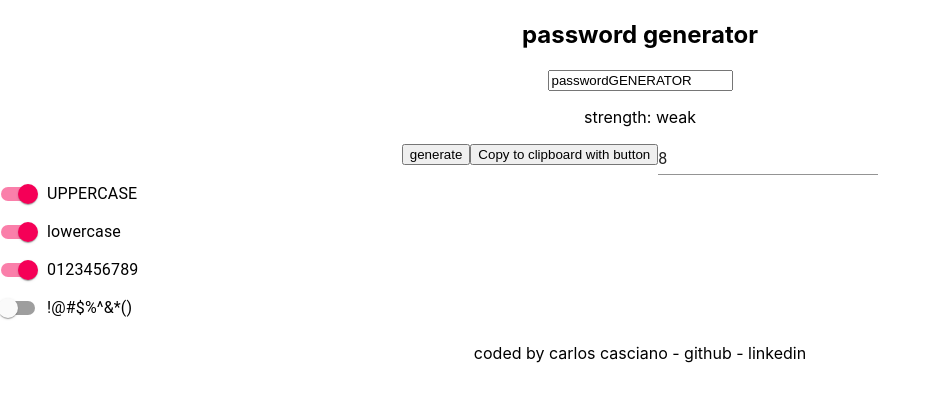
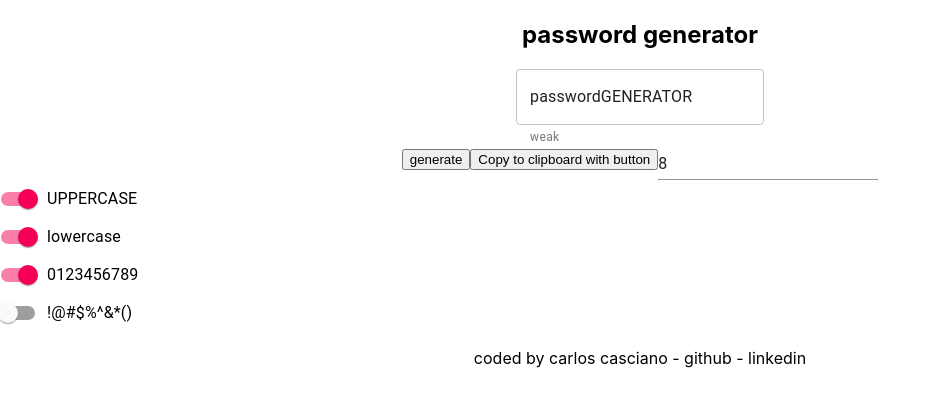
Before and after one commit to carloscasciano/password_generator_react, a React (Create React App) app: page / in a window 1280 px wide. Shown: the top 406 px of the page, without its empty margins (0-941 px from the left). Built offline with nearby package versions, Linux system fonts and the light colour scheme.

Commit message:
Add GeneratedPasswordMenu component style

```diff
--- a/src/components/GeneratedPasswordMenu.js
+++ b/src/components/GeneratedPasswordMenu.js
@@ -1,10 +1,19 @@
 import React from 'react'
+import Textfield from '@material-ui/core/TextField'
+import Grid from '@material-ui/core/Grid'
+
 
 const GeneratedPasswordMenu = (props) => {
     return (
         <>
-            <input value={props.generatedPassword} readOnly></input>
-            <p>strength: {props.passwordStrength}</p>
+            <Grid>
+                <Textfield
+                    variant = "outlined"
+                    value = {props.generatedPassword}
+                    helperText = {props.passwordStrength}
+                    readOnly
+                />
+            </Grid>
         </>
     )
 }
```
